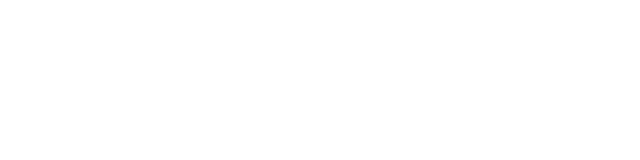
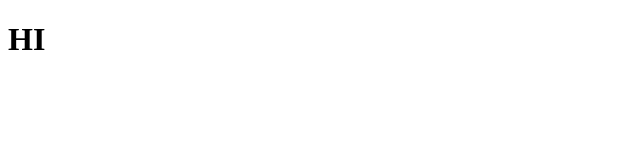
Before and after one commit to Kevin-Puthussery/MovieApp, a React (Vite) app: page / in a window 1280 px wide. Shown: the top 160 px of the page, without its empty margins (0-640 px from the left). Built offline with nearby package versions, Linux system fonts and the light colour scheme.

Commit message:
MovieApp

```diff
--- a/src/App.jsx
+++ b/src/App.jsx
@@ -8,6 +8,8 @@
   return (
     <>
 
+    <h1>HI</h1>
+
     </>
   )
 }
```
